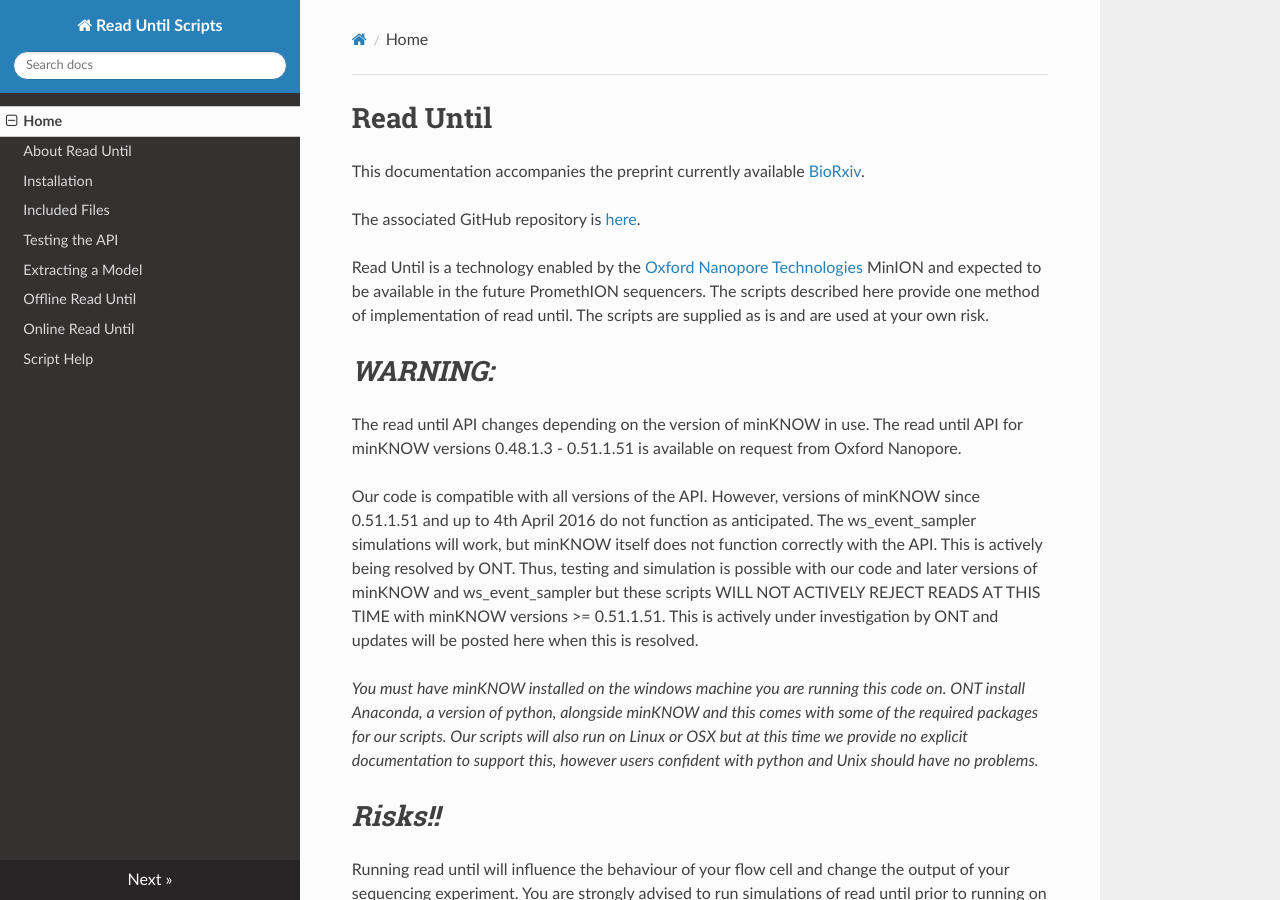
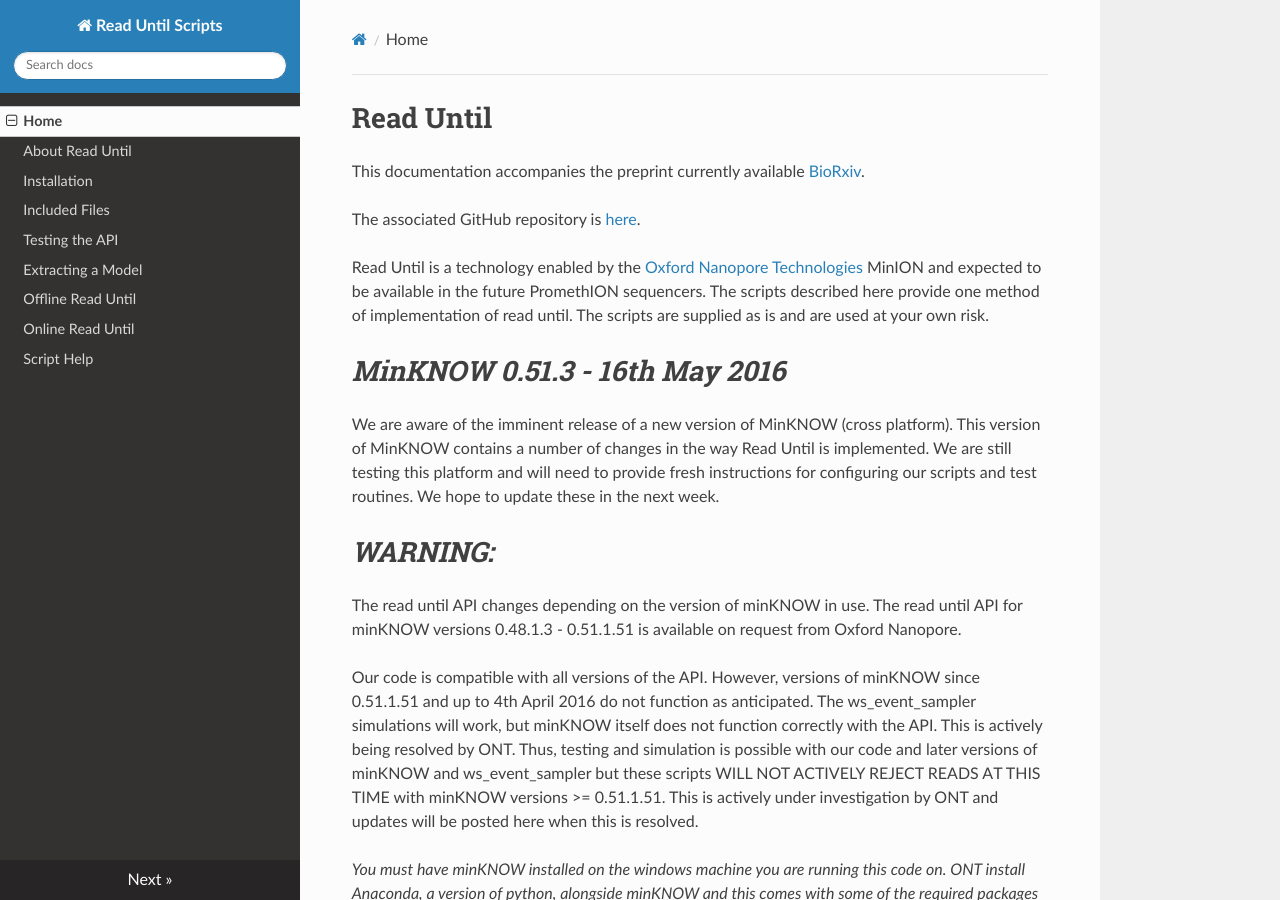
Before and after one commit to mattloose/RUscriptsdocs, an MkDocs documentation site: the page built from docs/index.md, in a window 1280 px wide and 900 px high. Built offline with MkDocs 1.6.1, drawn with Linux system fonts in a browser that asks for light colours; nearby versions of some CDN libraries; old or Windows-style settings are respelled for this version of MkDocs.

Commit message:
Added warning note about 51.3

```diff
--- a/docs/index.md
+++ b/docs/index.md
@@ -5,6 +5,10 @@ This documentation accompanies the preprint currently available [BioRxiv](http:/
 The associated GitHub repository is [here](https://github.com/mattloose/RUscripts "Read Until GitHub").
 
 Read Until is a technology enabled by the [Oxford Nanopore Technologies](http://nanoporetech.com "Oxford Nanopore Technologies Homepage") MinION and expected to be available in the future PromethION sequencers. The scripts described here provide one method of implementation of read until. The scripts are supplied as is and are used at your own risk.
+
+#*MinKNOW 0.51.3 - 16th May 2016*#
+
+We are aware of the imminent release of a new version of MinKNOW (cross platform). This version of MinKNOW contains a number of changes in the way Read Until is implemented. We are still testing this platform and will need to provide fresh instructions for configuring our scripts and test routines. We hope to update these in the next week.
 
 #*WARNING:*
 
```
